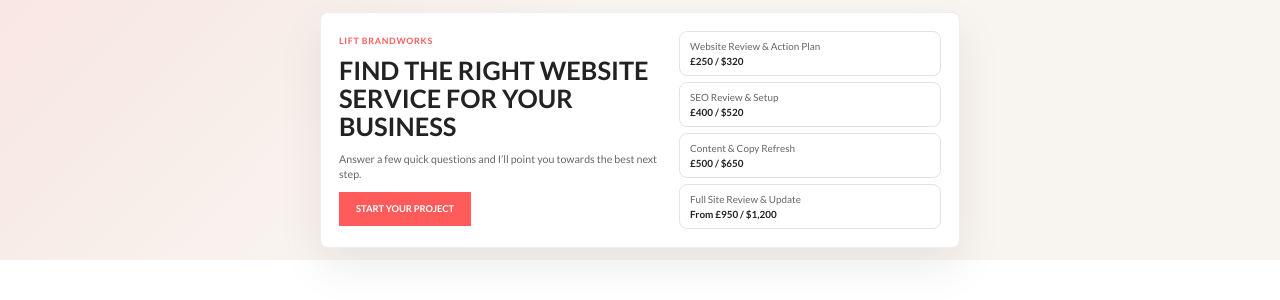
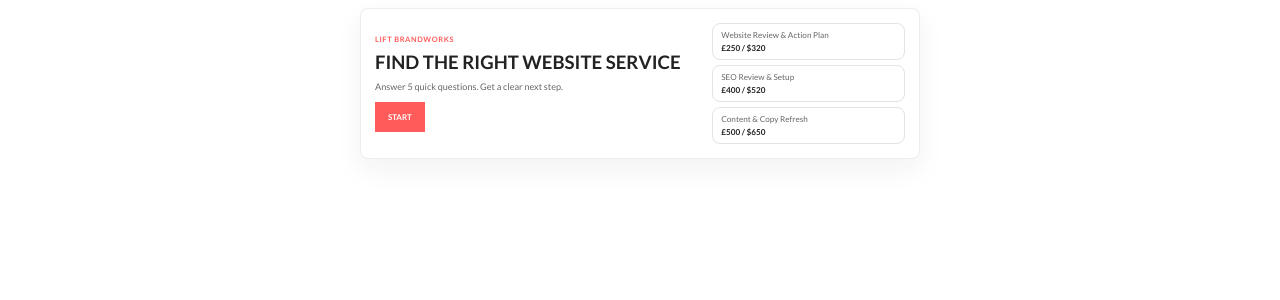
Before and after one commit to LiftBrandworks/lift-project-planner, a Next.js app: page / in a window 1280 px wide. Shown: the top 300 px of the page. Built offline with nearby package versions, Linux system fonts and the light colour scheme.

Commit message:
Make planner widget compact and concise

```diff
--- a/app/globals.css
+++ b/app/globals.css
@@ -24,7 +24,7 @@ body {
   font-family:
     Lato, ui-sans-serif, system-ui, -apple-system, BlinkMacSystemFont, "Segoe UI",
     sans-serif;
-  font-size: 13px;
+  font-size: 12px;
   letter-spacing: 0;
 }
 
@@ -41,10 +41,8 @@ button {
 .planner-shell {
   width: 100%;
   min-width: 0;
-  padding: clamp(6px, 1.6vw, 12px);
-  background:
-    linear-gradient(135deg, rgba(255, 91, 91, 0.09), transparent 38%),
-    var(--wash);
+  padding: clamp(4px, 1vw, 8px);
+  background: transparent;
 }
 
 .admin-shell {
@@ -52,31 +50,31 @@ button {
 }
 
 .planner-panel {
-  width: min(100%, 640px);
+  width: min(100%, 560px);
   margin: 0 auto;
-  padding: clamp(12px, 2vw, 18px);
+  padding: clamp(10px, 1.6vw, 14px);
   border: 1px solid rgba(34, 34, 34, 0.08);
   border-radius: 8px;
   background: rgba(255, 255, 255, 0.96);
-  box-shadow: 0 18px 45px rgba(44, 31, 26, 0.08);
+  box-shadow: 0 10px 28px rgba(44, 31, 26, 0.06);
 }
 
 .landing-grid {
   display: grid;
-  grid-template-columns: minmax(0, 1.1fr) minmax(170px, 0.9fr);
-  gap: clamp(12px, 2.5vw, 20px);
+  grid-template-columns: minmax(0, 1.25fr) minmax(140px, 0.75fr);
+  gap: clamp(10px, 2vw, 16px);
   align-items: center;
 }
 
 .landing-copy {
   display: grid;
-  gap: 10px;
+  gap: 8px;
   align-content: start;
 }
 
 .section-kicker {
   color: var(--primary-colour);
-  font-size: 0.68rem;
+  font-size: 0.62rem;
   font-weight: 800;
   letter-spacing: 0.08em;
   text-transform: uppercase;
@@ -91,41 +89,41 @@ p {
 
 h1,
 h2 {
-  max-width: 430px;
+  max-width: 360px;
   color: var(--accent-colour);
   font-weight: 700;
   line-height: 1.12;
 }
 
 h1 {
-  font-size: clamp(1.2rem, 2.6vw, 1.95rem);
+  font-size: clamp(1.05rem, 2vw, 1.55rem);
   font-weight: 700;
   text-transform: uppercase;
 }
 
 h2 {
-  font-size: clamp(1.15rem, 2.8vw, 1.7rem);
+  font-size: clamp(1rem, 2.2vw, 1.35rem);
 }
 
 h3 {
   color: var(--accent-colour);
-  font-size: 0.95rem;
+  font-size: 0.82rem;
 }
 
 p {
-  max-width: 430px;
+  max-width: 360px;
   color: var(--muted);
-  font-size: 0.82rem;
-  line-height: 1.45;
+  font-size: 0.76rem;
+  line-height: 1.4;
 }
 
 .primary-button,
 .ghost-button {
-  min-height: 34px;
+  min-height: 30px;
   border-radius: 0;
-  padding: 0 16px;
+  padding: 0 12px;
   border: 1px solid transparent;
-  font-size: 0.72rem;
+  font-size: 0.66rem;
   font-weight: 800;
   text-transform: uppercase;
   transition:
@@ -161,7 +159,7 @@ p {
 
 .service-preview {
   display: grid;
-  gap: 6px;
+  gap: 5px;
 }
 
 .service-preview div,
@@ -175,12 +173,12 @@ p {
 .service-preview div {
   display: grid;
   gap: 3px;
-  padding: 8px 10px;
+  padding: 6px 8px;
 }
 
 .service-preview span,
 .service-preview strong {
-  font-size: 0.76rem;
+  font-size: 0.68rem;
 }
 
 .service-preview span,
@@ -195,13 +193,13 @@ p {
 
 .stack {
   display: grid;
-  gap: clamp(12px, 2vw, 18px);
+  gap: clamp(10px, 1.6vw, 14px);
 }
 
 .progress-wrap {
   display: grid;
   gap: 6px;
-  margin-bottom: clamp(14px, 2.5vw, 22px);
+  margin-bottom: clamp(10px, 1.8vw, 14px);
 }
 
 .progress-meta {
@@ -209,7 +207,7 @@ p {
   justify-content: space-between;
   gap: 16px;
   color: var(--muted);
-  font-size: 0.76rem;
+  font-size: 0.66rem;
   font-weight: 800;
 }
 
@@ -231,13 +229,13 @@ p {
 .extras-grid {
   display: grid;
   grid-template-columns: repeat(2, minmax(0, 1fr));
-  gap: 8px;
+  gap: 6px;
 }
 
 .option-button {
   width: 100%;
-  min-height: 40px;
-  padding: 9px 10px;
+  min-height: 34px;
+  padding: 7px 9px;
   text-align: left;
   color: var(--text);
   border: 1px solid var(--line);
@@ -248,7 +246,7 @@ p {
 .option-button span {
   display: block;
   overflow-wrap: anywhere;
-  font-size: 0.8rem;
+  font-size: 0.72rem;
   font-weight: 400;
 }
 
@@ -268,7 +266,7 @@ p {
 .field-grid {
   display: grid;
   grid-template-columns: repeat(2, minmax(0, 1fr));
-  gap: 10px;
+  gap: 8px;
 }
 
 .field {
@@ -278,7 +276,7 @@ p {
 
 .field span {
   color: var(--accent-colour);
-  font-size: 0.8rem;
+  font-size: 0.72rem;
   font-weight: 800;
 }
 
@@ -288,9 +286,9 @@ p {
   min-width: 0;
   border: 1px solid var(--line);
   border-radius: 8px;
-  padding: 10px 12px;
+  padding: 8px 10px;
   color: var(--text);
-  font-size: 0.86rem;
+  font-size: 0.76rem;
   background: #ffffff;
   outline: none;
 }
@@ -310,30 +308,30 @@ p {
   align-items: center;
   justify-content: space-between;
   gap: 12px;
-  padding: 12px 14px;
+  padding: 9px 11px;
   border-radius: 8px;
   background: var(--soft);
 }
 
 .investment-band span {
   color: var(--muted);
-  font-size: 0.8rem;
+  font-size: 0.7rem;
   font-weight: 800;
 }
 
 .investment-band strong {
-  font-size: 1rem;
+  font-size: 0.86rem;
 }
 
 .extras-grid article {
   display: grid;
   gap: 6px;
-  padding: 12px;
+  padding: 9px;
 }
 
 .extras-grid span {
   color: var(--muted);
-  font-size: 0.82rem;
+  font-size: 0.72rem;
 }
 
 .sent-message {
--- a/components/ProjectPlanner.tsx
+++ b/components/ProjectPlanner.tsx
@@ -174,7 +174,7 @@ export function ProjectPlanner({ config }: { config: PlannerConfig }) {
               </button>
             </div>
             <div className="service-preview" aria-label="Available services">
-              {config.services.slice(0, 4).map((service) => (
+              {config.services.slice(0, 3).map((service) => (
                 <div key={service.id}>
                   <span>{service.title}</span>
                   <strong>{service.price}</strong>
@@ -218,7 +218,7 @@ export function ProjectPlanner({ config }: { config: PlannerConfig }) {
           <form className="stack" onSubmit={handleContactSubmit}>
             <div>
               <div className="section-kicker">Almost there</div>
-              <h2>Tell me where to send the next step</h2>
+              <h2>Send your brief</h2>
             </div>
             <div className="field-grid">
               <label className="field">
--- a/config/client-config.ts
+++ b/config/client-config.ts
@@ -5,10 +5,9 @@ export const plannerConfig: PlannerConfig = {
   primaryColour: "#ff5b5b",
   accentColour: "#222222",
   landing: {
-    heading: "Find the right website service for your business",
-    subheading:
-      "Answer a few quick questions and I’ll point you towards the best next step.",
-    buttonLabel: "Start Your Project"
+    heading: "Find the right website service",
+    subheading: "Answer 5 quick questions. Get a clear next step.",
+    buttonLabel: "Start"
   },
   services: [
     {
```
